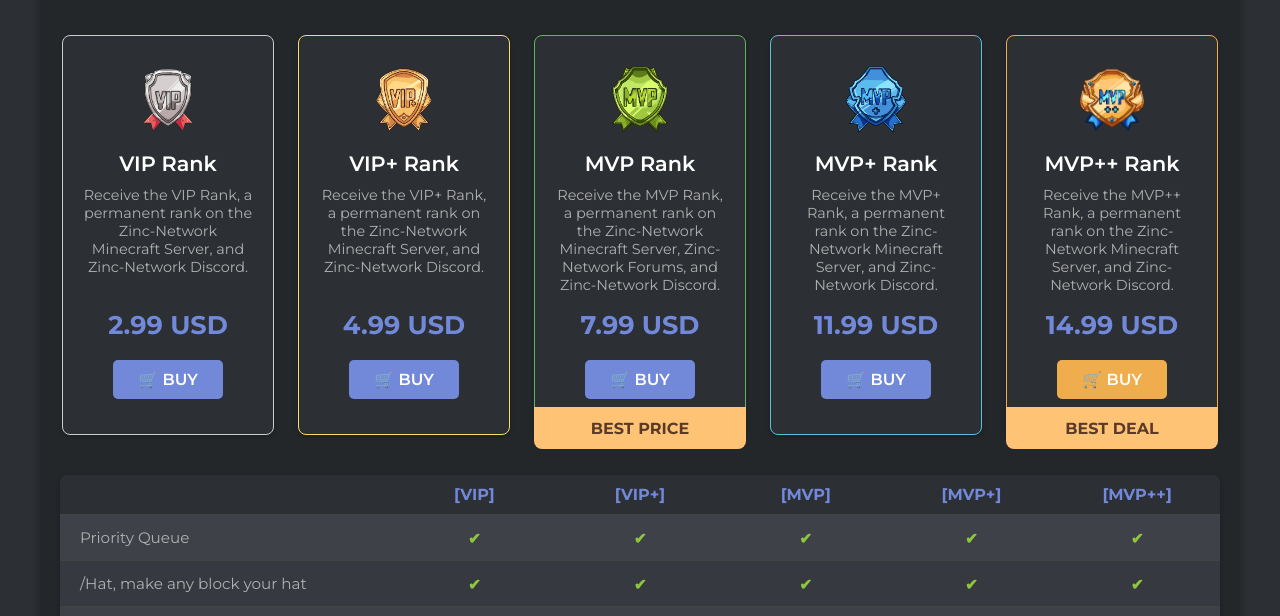
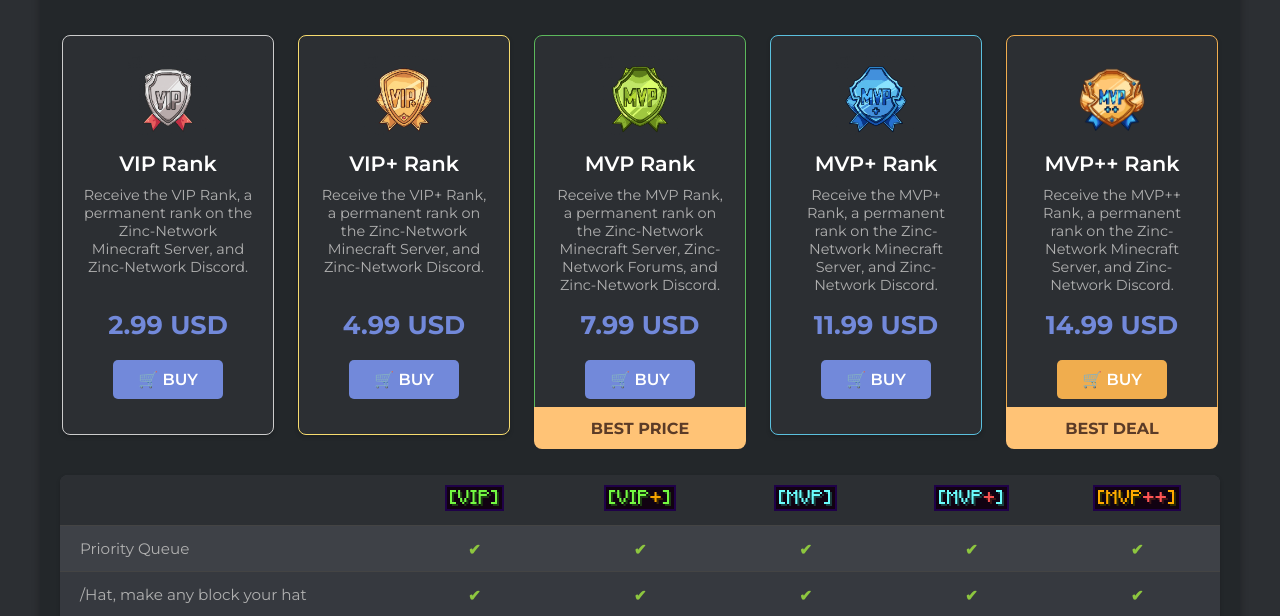
Before and after one commit to EvanRunnerGames/zinc-network, a plain HTML site: page store.html in a window 1280 px wide. Shown: the part 166-782 px from the top of the page. Drawn offline with Linux system fonts and the light colour scheme.

Commit message:
rank-prefix icons update

```diff
--- a/store.css
+++ b/store.css
@@ -65,6 +65,20 @@ body {
     transition: transform 0.2s ease-in-out;
     border: 1px solid transparent; /* Default border */
 }
+
+.rank-prefix {
+    height: 16.3px;
+    background-color: #110211;
+    color: #ffffff;
+    padding: 3px;
+    border: 2px solid #1f0148;
+    font-size: 12px;
+    font-weight: bold;
+    display: inline-block;
+    z-index: 10;
+}
+
+
 
 .payment-info {
     position: absolute;
--- a/store.html
+++ b/store.html
@@ -94,11 +94,11 @@
             <div class="features-table">
                 <div class="table-header">
                     <div class="feature-name-col"></div>
-                    <div class="rank-col">[VIP]</div>
-                    <div class="rank-col">[VIP+]</div>
-                    <div class="rank-col">[MVP]</div>
-                    <div class="rank-col">[MVP+]</div>
-                    <div class="rank-col">[MVP++]</div>
+                    <div class="rank-col"><img src="media/rank-preixs/vip-prefix.png" class="rank-prefix"></div>
+                    <div class="rank-col"><img src="media/rank-preixs/vip-plus-prefix.png" class="rank-prefix"></div>
+                    <div class="rank-col"><img src="media/rank-preixs/mvp-prefix.png" class="rank-prefix"></div>
+                    <div class="rank-col"><img src="media/rank-preixs/mvp-plus-prefix.png" class="rank-prefix"></div>
+                    <div class="rank-col"><img src="media/rank-preixs/mvp-plus-plus-prefix.png" class="rank-prefix"></div>
                 </div>
                 <div class="table-row">
                     <div class="feature-name">Priority Queue</div>
```
Also changed, not shown: media/rank-preixs/mvp-plus-plus-prefix.png (added), media/rank-preixs/mvp-plus-prefix.png (added), media/rank-preixs/mvp-prefix.png (added), media/rank-preixs/vip-plus-prefix.png (added), media/rank-preixs/vip-prefix.png (added).
